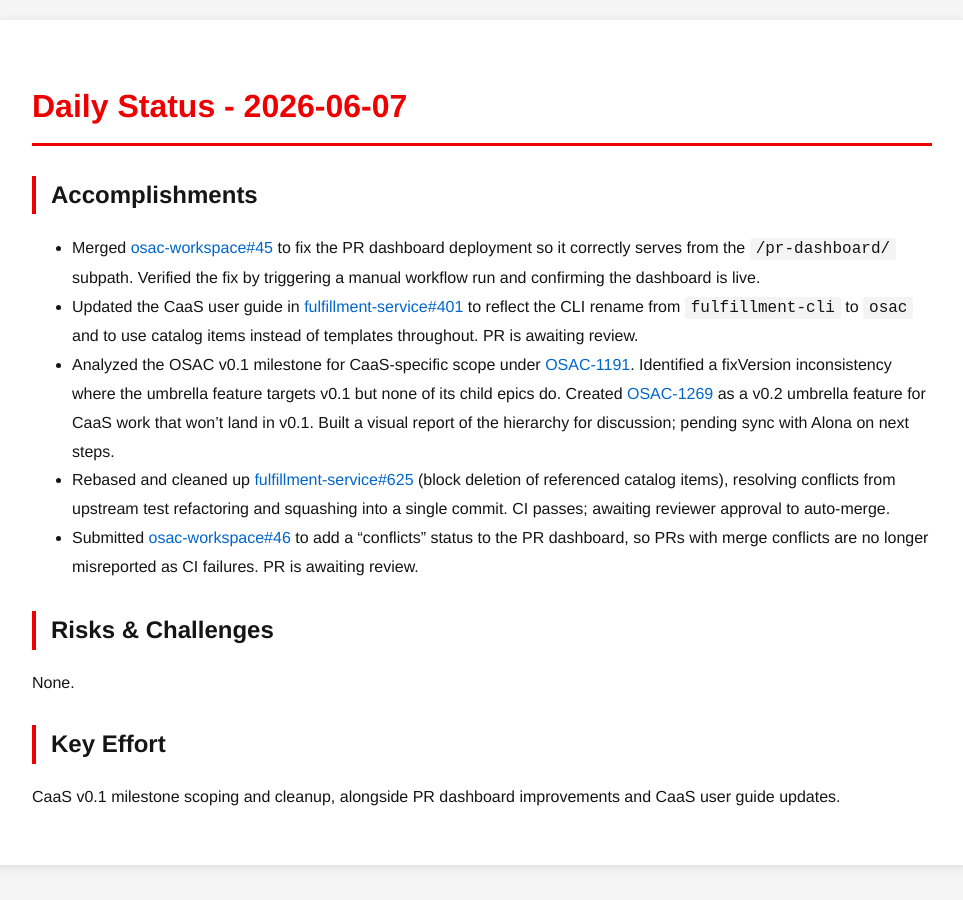
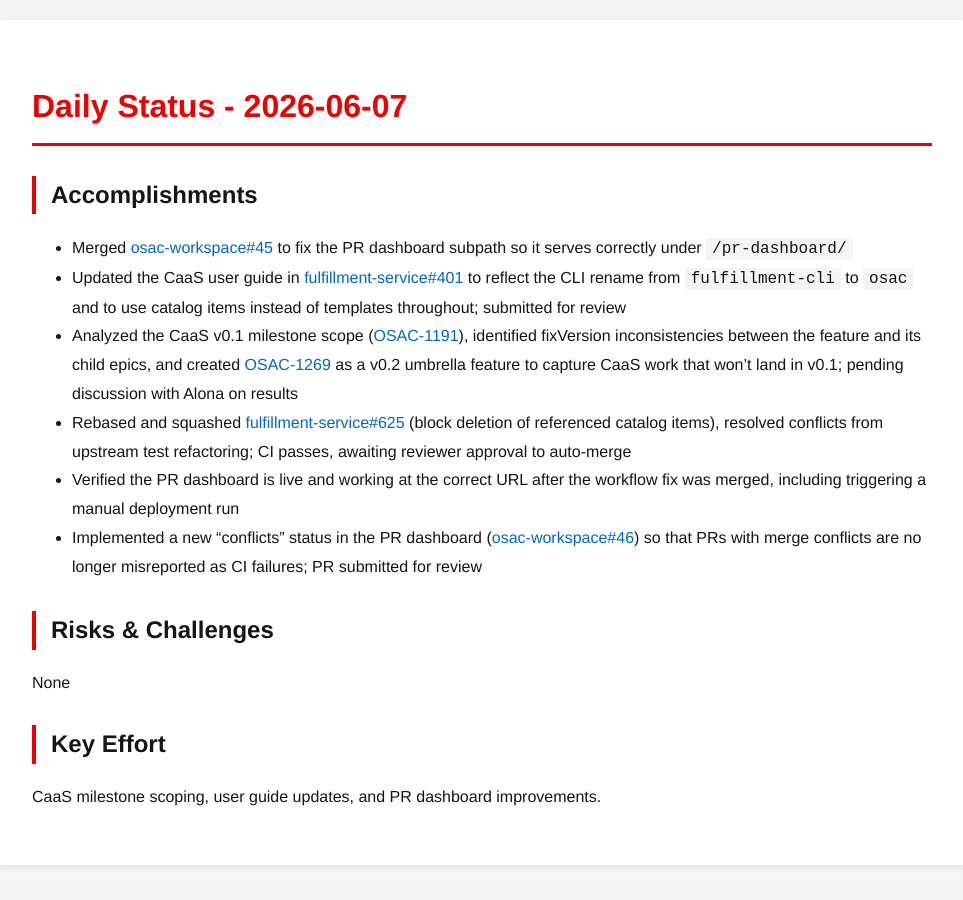
Before and after one commit to tzvatot/daily-status, a Jekyll site: the page built from 2026-06-07.md, in a window 1280 px wide. Shown: the whole page, without its empty margins (158-1121 px from the left). Built offline with Jekyll 4.4.1, drawn with Linux system fonts in a browser that asks for light colours.

Commit message:
Daily status update - 2026-06-07

```diff
--- a/2026-06-07.md
+++ b/2026-06-07.md
@@ -7,14 +7,15 @@
 # Daily Status - 2026-06-07
 
 ## Accomplishments
-- Merged [osac-workspace#45](https://github.com/osac-project/osac-workspace/pull/45) to fix the PR dashboard deployment so it correctly serves from the `/pr-dashboard/` subpath. Verified the fix by triggering a manual workflow run and confirming the dashboard is live.
-- Updated the CaaS user guide in [fulfillment-service#401](https://github.com/osac-project/fulfillment-service/pull/401) to reflect the CLI rename from `fulfillment-cli` to `osac` and to use catalog items instead of templates throughout. PR is awaiting review.
-- Analyzed the OSAC v0.1 milestone for CaaS-specific scope under [OSAC-1191](https://redhat.atlassian.net/browse/OSAC-1191). Identified a fixVersion inconsistency where the umbrella feature targets v0.1 but none of its child epics do. Created [OSAC-1269](https://redhat.atlassian.net/browse/OSAC-1269) as a v0.2 umbrella feature for CaaS work that won't land in v0.1. Built a visual report of the hierarchy for discussion; pending sync with Alona on next steps.
-- Rebased and cleaned up [fulfillment-service#625](https://github.com/osac-project/fulfillment-service/pull/625) (block deletion of referenced catalog items), resolving conflicts from upstream test refactoring and squashing into a single commit. CI passes; awaiting reviewer approval to auto-merge.
-- Submitted [osac-workspace#46](https://github.com/osac-project/osac-workspace/pull/46) to add a "conflicts" status to the PR dashboard, so PRs with merge conflicts are no longer misreported as CI failures. PR is awaiting review.
+- Merged [osac-workspace#45](https://github.com/osac-project/osac-workspace/pull/45) to fix the PR dashboard subpath so it serves correctly under `/pr-dashboard/`
+- Updated the CaaS user guide in [fulfillment-service#401](https://github.com/osac-project/fulfillment-service/pull/401) to reflect the CLI rename from `fulfillment-cli` to `osac` and to use catalog items instead of templates throughout; submitted for review
+- Analyzed the CaaS v0.1 milestone scope ([OSAC-1191](https://redhat.atlassian.net/browse/OSAC-1191)), identified fixVersion inconsistencies between the feature and its child epics, and created [OSAC-1269](https://redhat.atlassian.net/browse/OSAC-1269) as a v0.2 umbrella feature to capture CaaS work that won't land in v0.1; pending discussion with Alona on results
+- Rebased and squashed [fulfillment-service#625](https://github.com/osac-project/fulfillment-service/pull/625) (block deletion of referenced catalog items), resolved conflicts from upstream test refactoring; CI passes, awaiting reviewer approval to auto-merge
+- Verified the PR dashboard is live and working at the correct URL after the workflow fix was merged, including triggering a manual deployment run
+- Implemented a new "conflicts" status in the PR dashboard ([osac-workspace#46](https://github.com/osac-project/osac-workspace/pull/46)) so that PRs with merge conflicts are no longer misreported as CI failures; PR submitted for review
 
 ## Risks & Challenges
-None.
+None
 
 ## Key Effort
-CaaS v0.1 milestone scoping and cleanup, alongside PR dashboard improvements and CaaS user guide updates.
+CaaS milestone scoping, user guide updates, and PR dashboard improvements.
```
